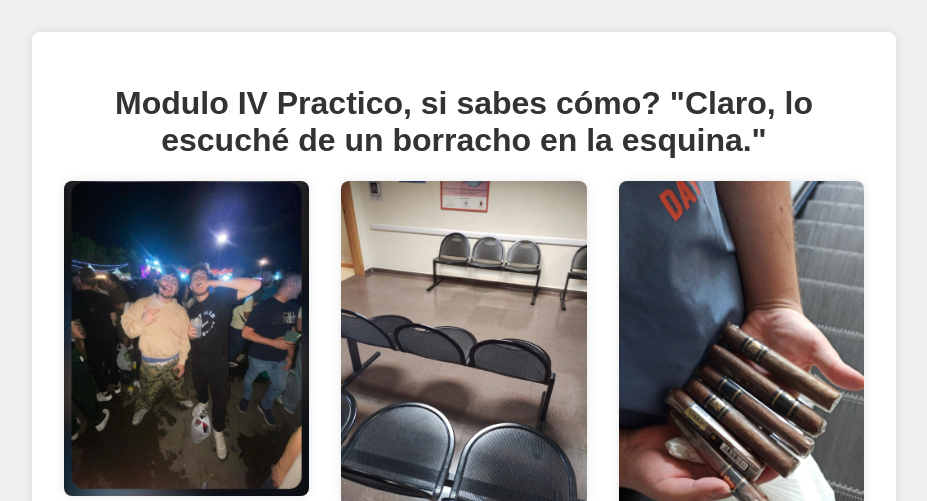
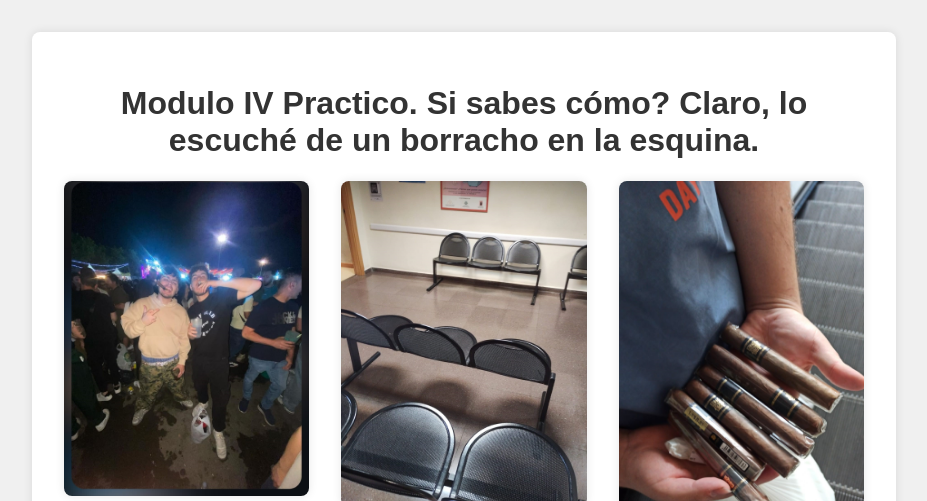
Before and after one commit to ElRinconDeCladick/ElRinconDeCladick.github.io, a plain HTML site: page index.html in a window 1280 px wide. Shown: the top 501 px of the page, without its empty margins (176-1103 px from the left). Drawn offline with Linux system fonts and the light colour scheme.

Commit message:
Actualizar index.html

```diff
--- a/index.html
+++ b/index.html
@@ -63,8 +63,8 @@
 </head>
 <body>
     <div class="container">
-        <h1>Modulo IV Practico, si sabes cómo?
-"Claro, lo escuché de un borracho en la esquina."</h1>
+        <h1>Modulo IV Practico. Si sabes cómo?
+Claro, lo escuché de un borracho en la esquina.</h1>
         <div class="images">
             <div class="image-container">
                 <img src="Imágenes1.jpg" alt="images1">
```
